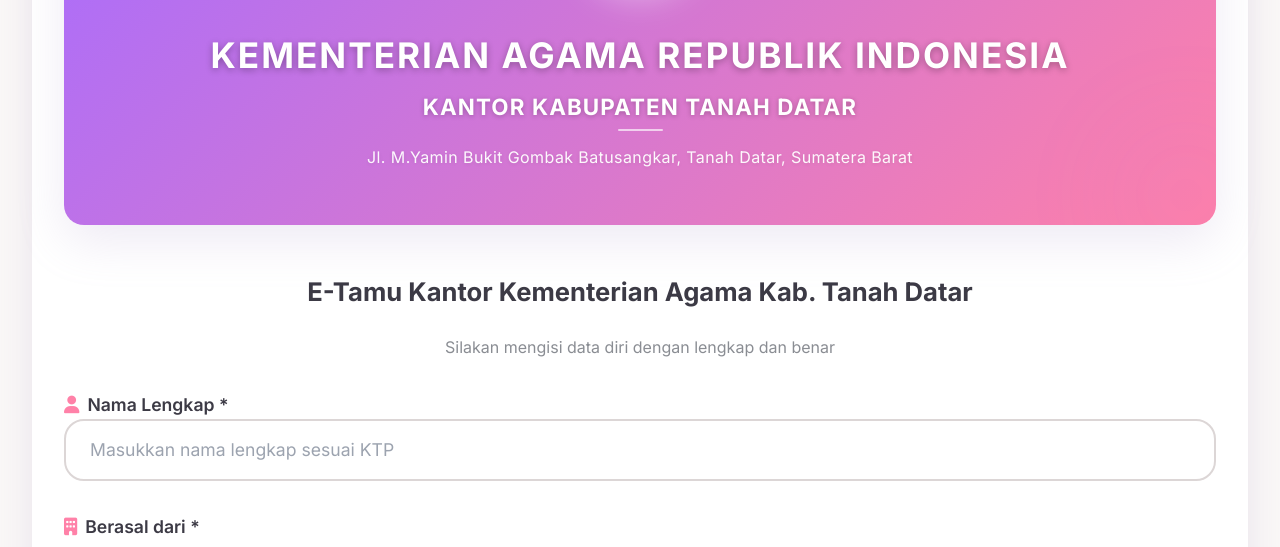
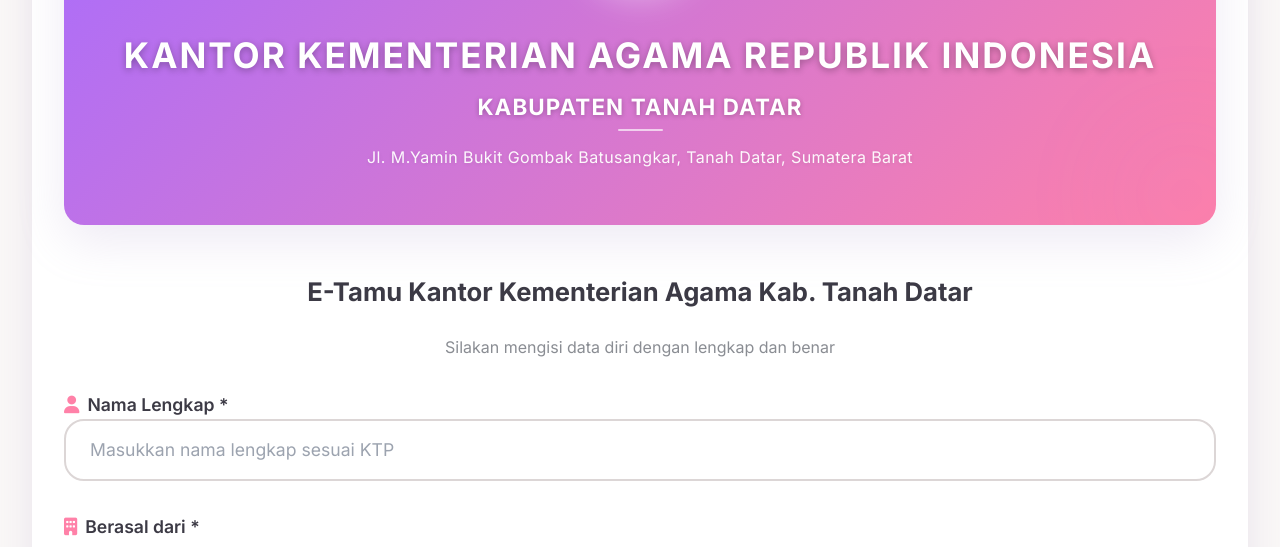
Before and after one commit to ihsanhanifi/ETamuKemenagTD, a plain HTML site: page index.html in a window 1280 px wide. Shown: the part 253-800 px from the top of the page. Drawn offline with nearby package versions, Linux system fonts and the light colour scheme.

Commit message:
Update index.html

```diff
--- a/index.html
+++ b/index.html
@@ -514,8 +514,8 @@
       <div class="logo-container" aria-hidden="true">
         <img src="LKTD.png" alt="Logo Kementerian Agama Republik Indonesia" />
       </div>
-      <h1>KEMENTERIAN AGAMA REPUBLIK INDONESIA</h1>
-      <h2>KANTOR KABUPATEN TANAH DATAR</h2>
+      <h1>KANTOR KEMENTERIAN AGAMA REPUBLIK INDONESIA</h1>
+      <h2>KABUPATEN TANAH DATAR</h2>
       <p>Jl. M.Yamin Bukit Gombak Batusangkar, Tanah Datar, Sumatera Barat</p>
     </header>
 
@@ -539,6 +539,7 @@
                 Instansi/Pemerintahan
               </label>
             </div>
+            <div></div>
             <div class="radio-card" onclick="selectRadio('umum')">
               <label>
                 <input type="radio" name="asal" value="Umum" aria-checked="false" />
```
